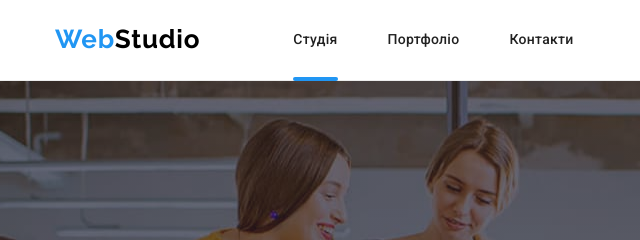
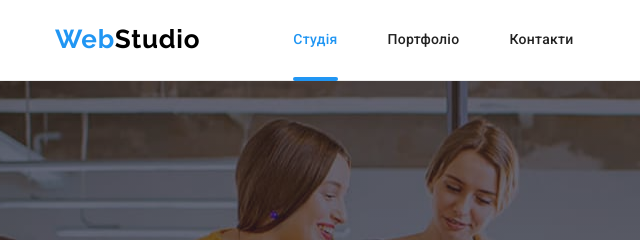
Before and after one commit to NataliiaKruhliak/goit-markup-hw-07, a plain HTML site: page index.html in a window 1280 px wide. Shown: the top 240 px of the page, 0-640 px from the left. Drawn offline with nearby package versions, Linux system fonts and the light colour scheme.

Commit message:
Оновлено current

```diff
--- a/sass/layouts-index/_header.scss
+++ b/sass/layouts-index/_header.scss
@@ -29,6 +29,10 @@
   @include font(500, 14px, 1.14, 0.02em);
   color: var(--main-color-text);
   display: block;
+
+  &--current {
+    color: var(--accent-color);
+  }
 }
 
 .menu__link--current::after {
```
Also changed, not shown: css/main.css, css/main.min.css, 2 other files.
